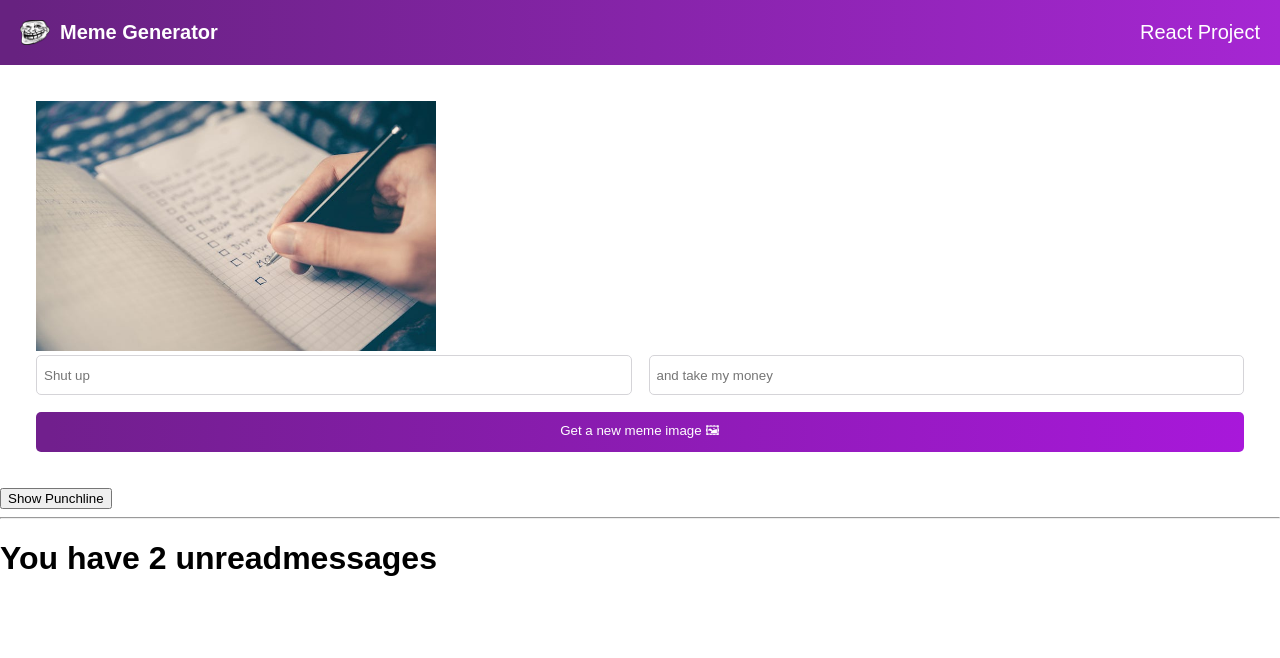
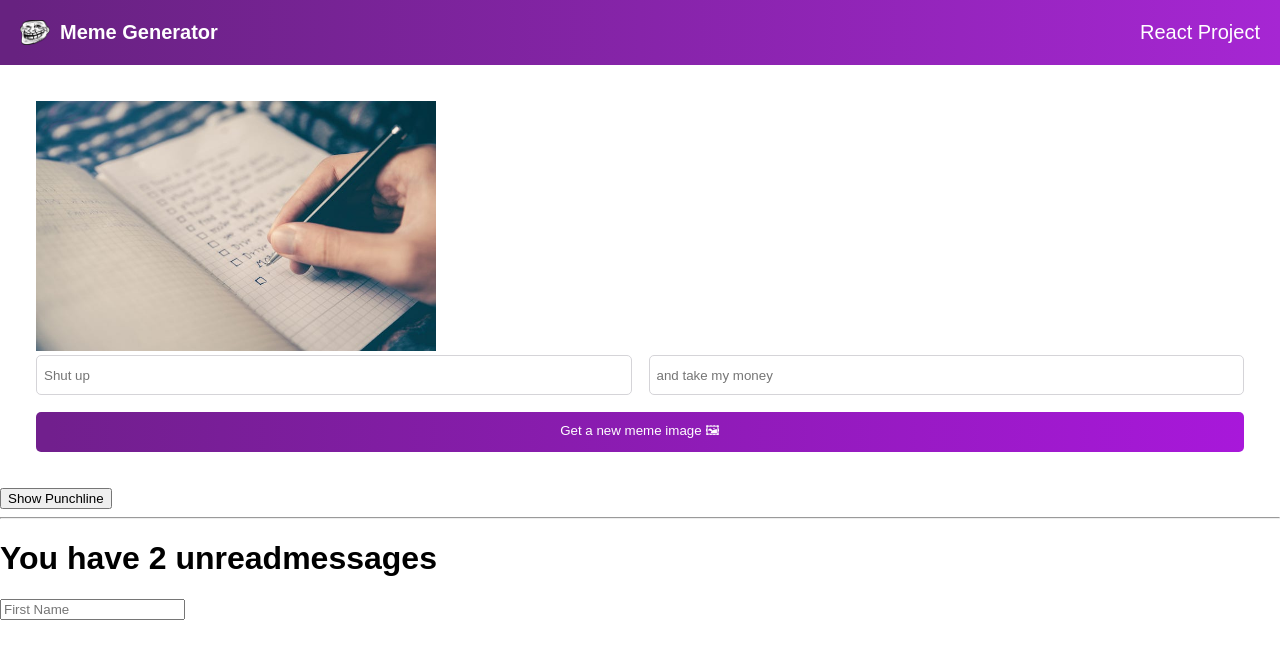
Before and after one commit to CollinsTatang/meme-generator-react, a React (Create React App) app: page / in a window 1280 px wide. Shown: the top 658 px of the page. Built offline with nearby package versions, Linux system fonts and the light colour scheme.

Commit message:
Add form component

```diff
--- a/src/App.js
+++ b/src/App.js
@@ -1,3 +1,4 @@
+import Form from "./component/Form";
 import Header from "./component/Header";
 import Joke from "./component/Joke";
 import Massage from "./component/Massage";
@@ -10,6 +11,7 @@ function App() {
      <Meme />
      <Joke />
      <Massage />
+     <Form />
     </div>
   );
 }
--- /dev/null
+++ b/src/component/Form.js
@@ -0,0 +1,11 @@
+const Form = () => {
+    return (
+        <form>
+            <input
+                type="text"
+                placeholder="First Name"
+            />
+        </form>
+    )
+}
+export default Form;
```
